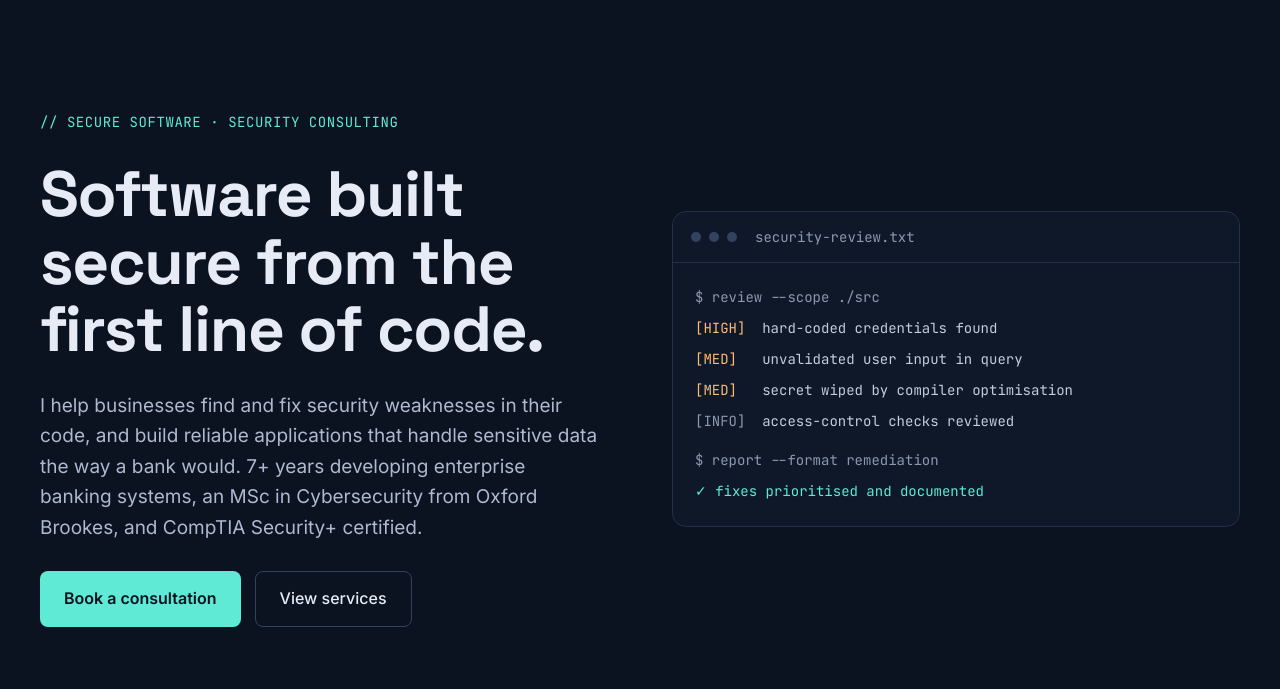
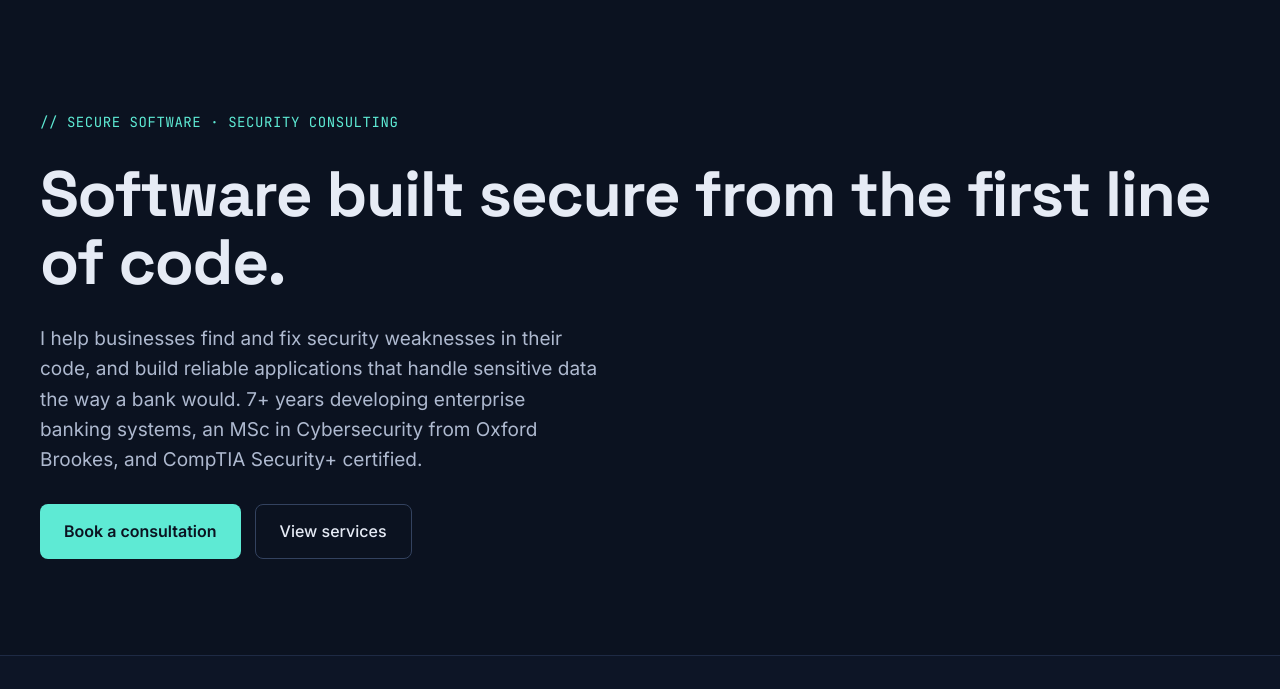
Before and after one commit to mhdl1991/mhdl1991.github.io, a plain HTML site: page index.html in a window 1280 px wide. Shown: the part 84-773 px from the top of the page. Drawn offline with Linux system fonts and the light colour scheme.

Commit message:
removed illustration
it was a bit out of place

```diff
--- a/index.html
+++ b/index.html
@@ -40,23 +40,23 @@
       </div>
     </div>
 
-    <div class="terminal">
-      <div class="terminal-bar">
-        <span class="terminal-dot"></span>
-        <span class="terminal-dot"></span>
-        <span class="terminal-dot"></span>
-        <span class="terminal-file">security-review.txt</span>
-      </div>
-      <div class="terminal-body">
-        <div class="t-cmd">$ review --scope ./src</div>
-        <div><span class="t-label t-warn">[HIGH]</span> <span class="t-text">hard-coded credentials found</span></div>
-        <div><span class="t-label t-warn">[MED]</span> <span class="t-text">unvalidated user input in query</span></div>
-        <div><span class="t-label t-warn">[MED]</span> <span class="t-text">secret wiped by compiler optimisation</span></div>
-        <div><span class="t-label t-info">[INFO]</span> <span class="t-text">access-control checks reviewed</span></div>
-        <div class="t-cmd t-cmd-gap">$ report --format remediation</div>
-        <div class="t-ok">✓ fixes prioritised and documented</div>
-      </div>
-    </div>
+    <!-- <div class="terminal"> -->
+      <!-- <div class="terminal-bar"> -->
+        <!-- <span class="terminal-dot"></span> -->
+        <!-- <span class="terminal-dot"></span> -->
+        <!-- <span class="terminal-dot"></span> -->
+        <!-- <span class="terminal-file">security-review.txt</span> -->
+      <!-- </div> -->
+      <!-- <div class="terminal-body"> -->
+        <!-- <div class="t-cmd">$ review --scope ./src</div> -->
+        <!-- <div><span class="t-label t-warn">[HIGH]</span> <span class="t-text">hard-coded credentials found</span></div> -->
+        <!-- <div><span class="t-label t-warn">[MED]</span> <span class="t-text">unvalidated user input in query</span></div> -->
+        <!-- <div><span class="t-label t-warn">[MED]</span> <span class="t-text">secret wiped by compiler optimisation</span></div> -->
+        <!-- <div><span class="t-label t-info">[INFO]</span> <span class="t-text">access-control checks reviewed</span></div> -->
+        <!-- <div class="t-cmd t-cmd-gap">$ report --format remediation</div> -->
+        <!-- <div class="t-ok">✓ fixes prioritised and documented</div> -->
+      <!-- </div> -->
+    <!-- </div> -->
   </section>
 
   <!-- ===== Credentials ===== -->
```
